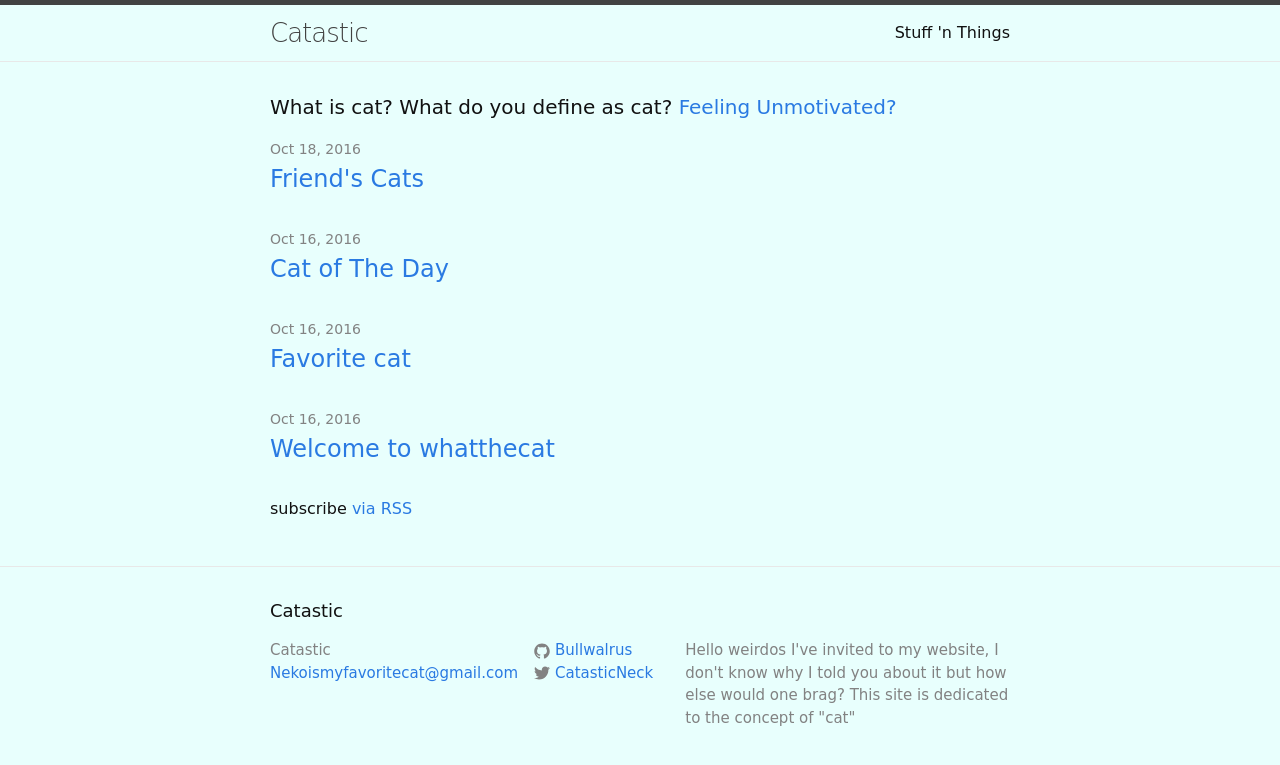
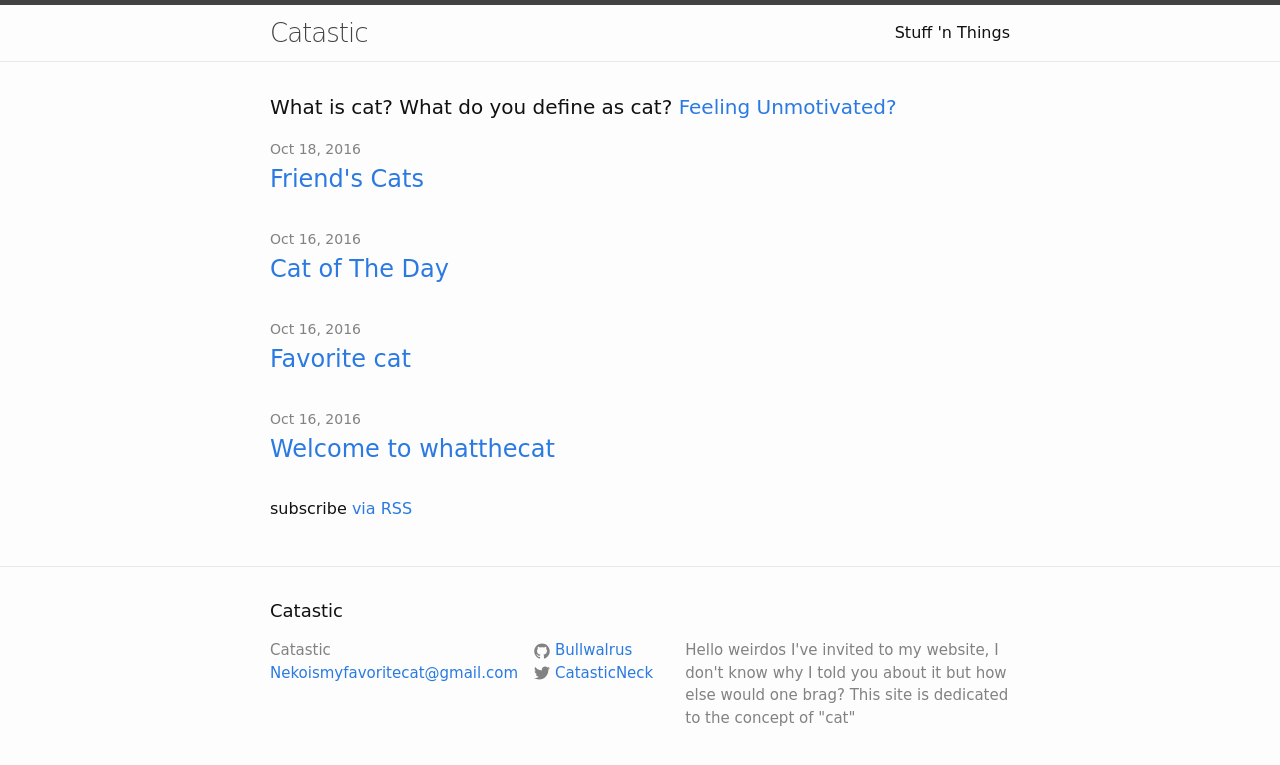
Before and after one commit to bullwalrus/Bullwalrus.github.io, a Jekyll site: the page built from index.html, in a window 1280 px wide. Shown: the top 765 px of the page. Built offline with Jekyll 4.4.1, drawn with Linux system fonts in a browser that asks for light colours.

Commit message:
Update main.scss

```diff
--- a/css/main.scss
+++ b/css/main.scss
@@ -15,7 +15,7 @@ $base-line-height: 1.5;
 $spacing-unit:     30px;
 
 $text-color:       #111;
-$background-color: #e8fffd;
+$background-color: #fdfdfd;
 $brand-color:      #2a7ae2;
 
 $grey-color:       #828282;
```
